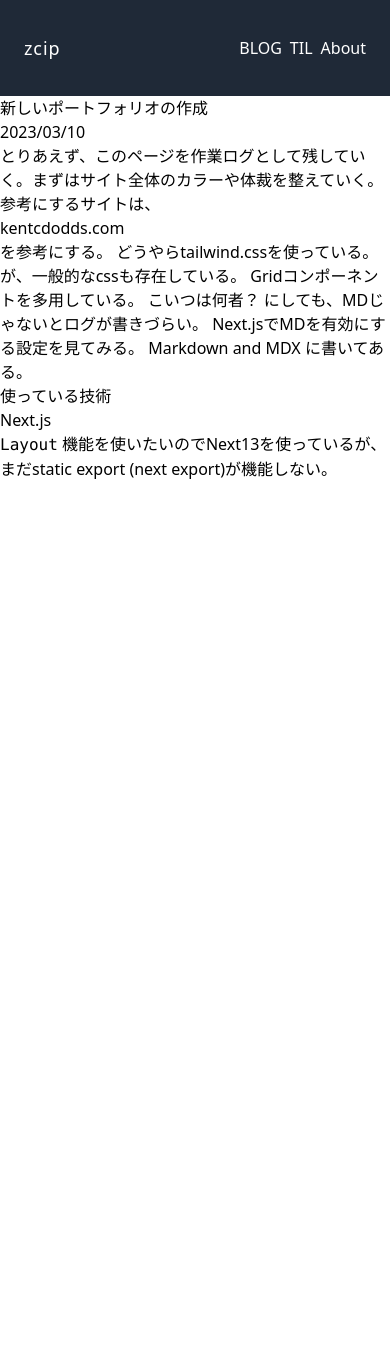
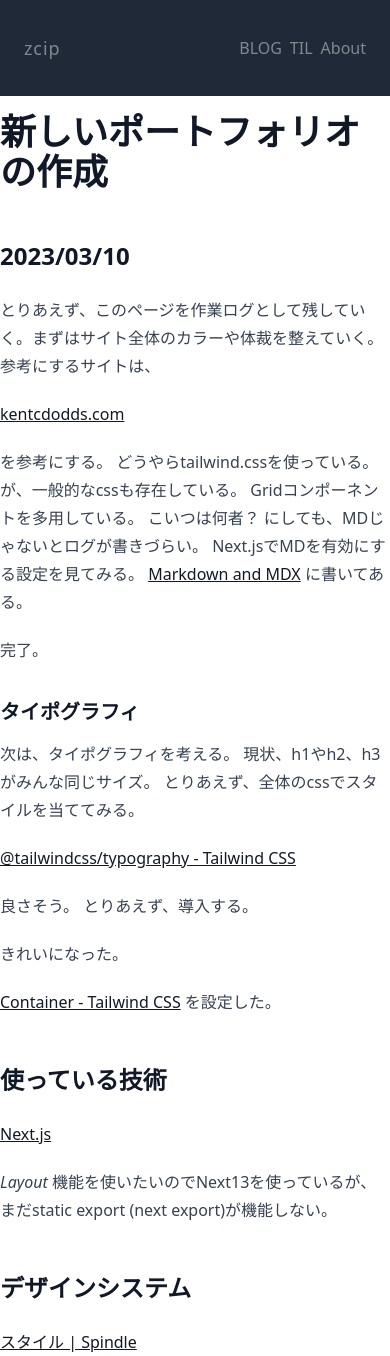
Before and after one commit to zcip/zcip.dev, a Next.js app: page /blog/create-a-new-portfolio-in-2023 in a window 390 px wide. Before the commit the page ends 844 px from the top, so only its background shows below. Built offline with nearby package versions, Linux system fonts and the light colour scheme.

Commit message:
add @tailwindcss/typography

```diff
--- /dev/null
+++ b/app/app.css
@@ -0,0 +1,7 @@
+body {
+  overflow-x: hidden;
+}
+
+a {
+  color: #818890
+}
--- a/app/blog/create-a-new-portfolio-in-2023/content.mdx
+++ b/app/blog/create-a-new-portfolio-in-2023/content.mdx
@@ -13,10 +13,28 @@ Next.jsでMDを有効にする設定を見てみる。
 <a href="https://beta.nextjs.org/docs/guides/mdx">Markdown and MDX</a>
 に書いてある。
 
+完了。
+
+### タイポグラフィ
+次は、タイポグラフィを考える。
+現状、h1やh2、h3がみんな同じサイズ。
+とりあえず、全体のcssでスタイルを当ててみる。
+
+[@tailwindcss/typography - Tailwind CSS](https://tailwindcss.com/docs/typography-plugin)
+
+良さそう。
+とりあえず、導入する。
+
+きれいになった。
+
+[Container - Tailwind CSS](https://tailwindcss.com/docs/container) を設定した。
 
 ## 使っている技術
 
 <a href="https://nextjs.org/" target="_blank">
   Next.js
 </a>
-`Layout` 機能を使いたいのでNext13を使っているが、まだstatic export (next export)が機能しない。
+*Layout* 機能を使いたいのでNext13を使っているが、まだstatic export (next export)が機能しない。
+
+## デザインシステム
+[スタイル | Spindle](https://spindle.ameba.design/styles/)
--- a/app/blog/layout.tsx
+++ b/app/blog/layout.tsx
@@ -1,3 +1,7 @@
 export default function Layout({ children }: React.PropsWithChildren<{}>) {
-  return <div className="">{children}</div>
+  return (
+    <div className="container mx-auto pt-4">
+      <div className="prose lg:prose-xl">{children}</div>
+    </div>
+  )
 }
--- a/app/layout.tsx
+++ b/app/layout.tsx
@@ -1,4 +1,6 @@
 import "./globals.css"
+import "./app.css"
+
 import Header from "../components/Header"
 
 export const metadata = {
--- a/package.json
+++ b/package.json
@@ -16,6 +16,7 @@
     "react-dom": "^18.2.0"
   },
   "devDependencies": {
+    "@tailwindcss/typography": "^0.5.9",
     "@types/node": "18.14.0",
     "@types/react": "18.0.28",
     "@types/react-dom": "18.0.11",
--- a/tailwind.config.js
+++ b/tailwind.config.js
@@ -8,5 +8,5 @@ module.exports = {
   theme: {
     extend: {},
   },
-  plugins: [],
+  plugins: [require("@tailwindcss/typography")],
 }
```
Also changed, not shown: 1 other file (tests, documents, lock files or other folders).
